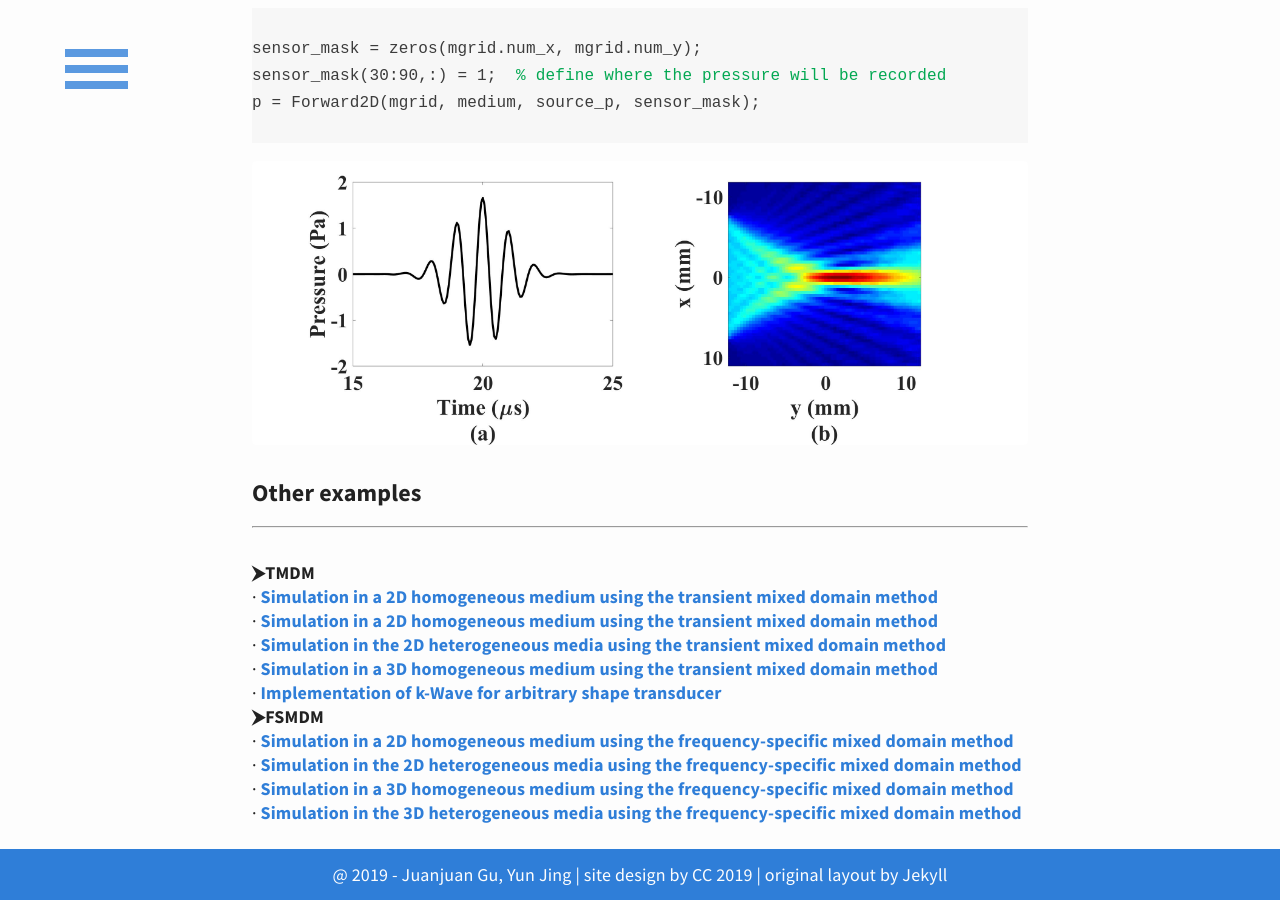
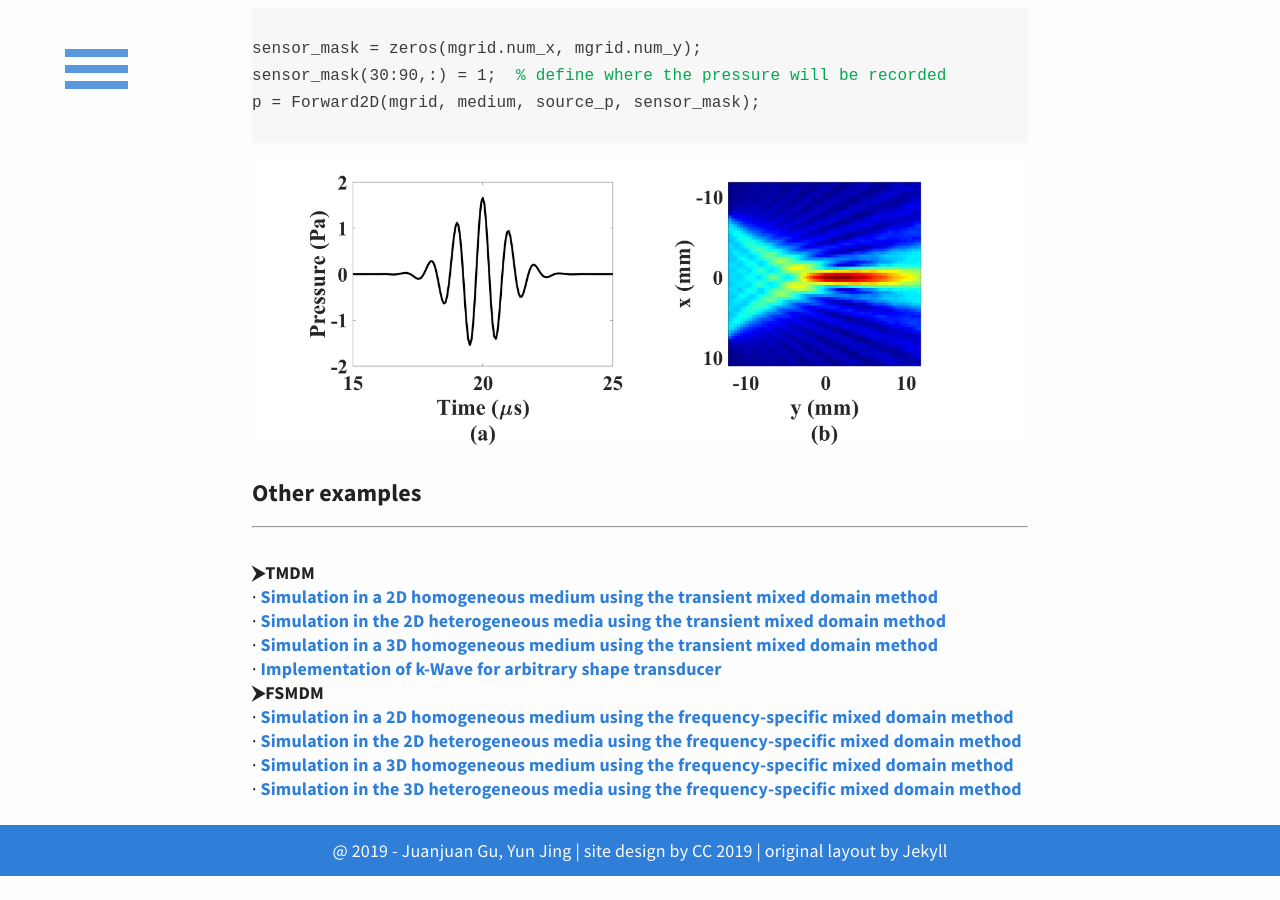
Before and after one commit to m-SOUND/mSOUND, a Jekyll site: the page built from _posts/2019-02-17-TMDM_2D_homogeneous.html, in a window 1280 px wide and 900 px high, scrolled down 2805 px. Built offline with Jekyll 4.4.1, drawn with Linux system fonts in a browser that asks for light colours; after the commit the page ends 3681 px from its top, so only the background shows below that.

Commit message:
Update 2019-02-17-TMDM_2D_homogeneous.html

```diff
--- a/_posts/2019-02-17-TMDM_2D_homogeneous.html
+++ b/_posts/2019-02-17-TMDM_2D_homogeneous.html
@@ -106,8 +106,6 @@ p = Forward2D(mgrid, medium, source_p, sensor_mask);
 <hr>
 <p>
  <br> <h7 style='font-weight:bold;'>&#11166;TMDM</h7>
-<br>&middot;<a href="https://m-sound.github.io/mSOUND/TMDM_2D_homogeneous">
-    Simulation in a 2D homogeneous medium using the transient mixed domain method</a>
  <br>&middot;<a href="https://m-sound.github.io/mSOUND/TMDM_2D_homogeneous">
     Simulation in a 2D homogeneous medium using the transient mixed domain method</a>
  <br>&middot;<a href="https://m-sound.github.io/mSOUND/TMDM_2D_heterogeneous">
```
